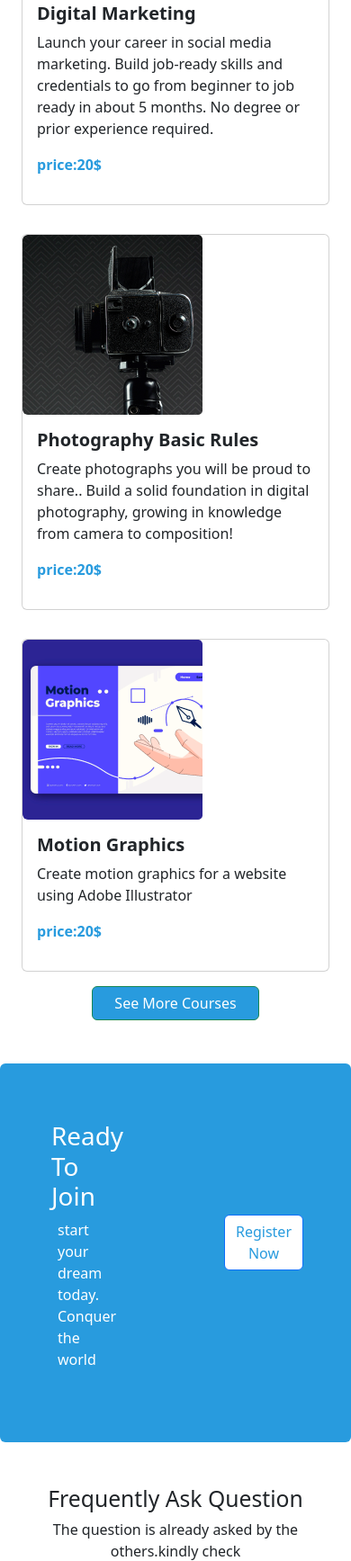
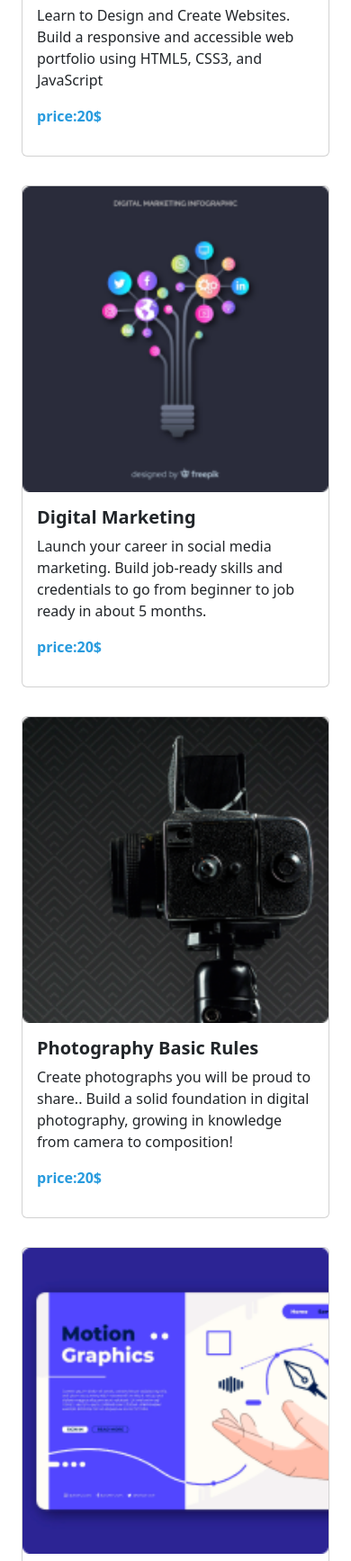
Before and after one commit to Neeta24/edTech-website, a plain HTML site: page index.html in a window 390 px wide. Shown: the part 2004-3739 px from the top of the page at 90% size. Drawn offline with nearby package versions, Linux system fonts and the light colour scheme.

Commit message:
responsive check

```diff
--- a/index.html
+++ b/index.html
@@ -40,8 +40,11 @@
 
                 </ul>
 
+               <div class="d-none d-md-block">
+                <button class="btn btn-outline-success reg-btn-border px-4" type="submit">Register</button>
 
-                <button class="btn btn-outline-success reg-btn-border px-4" type="submit">Register</button>
+               </div>
+
 
               </div>
             </div>
@@ -118,7 +121,7 @@
             <div class="card mb-3" style="max-width:648px;">
               <div class="row g-0">
                 <div class="col-md-4">
-                  <img src="images/course/course-1.png" class="img-fluid rounded-start" alt="...">
+                  <img src="images/course/course-1.png" class="img-fluid w-100 rounded-start" alt="...">
                 </div>
                 <div class="col-md-8">
                   <div class="card-body">
@@ -135,7 +138,7 @@
             <div class="card mb-3" style="max-width: 648px;">
               <div class="row g-0">
                 <div class="col-md-4">
-                  <img src="images/course/course-2.png" class="img-fluid rounded-start" alt="...">
+                  <img src="images/course/course-2.png" class="img-fluid w-100 rounded-start" alt="...">
                 </div>
                 <div class="col-md-8">
                   <div class="card-body">
@@ -151,7 +154,7 @@
             <div class="card mb-3" style="max-width:648px;">
               <div class="row g-0">
                 <div class="col-md-4">
-                  <img src="images/course/course-3.png" class="img-fluid rounded-start" alt="...">
+                  <img src="images/course/course-3.png" class="img-fluid w-100 rounded-start" alt="...">
                 </div>
                 <div class="col-md-8">
                   <div class="card-body">
@@ -167,12 +170,12 @@
             <div class="card mb-3" style="max-width: 648px;">
               <div class="row g-0">
                 <div class="col-md-4">
-                  <img src="images/course/course-4.png" class="img-fluid rounded-start" alt="...">
+                  <img src="images/course/course-4.png" class="img-fluid w-100 rounded-start" alt="...">
                 </div>
                 <div class="col-md-8">
                   <div class="card-body">
                     <h5 class="card-title fw-bold">Digital Marketing</h5>
-                    <p class="card-text">Launch your career in social media marketing. Build job-ready skills and credentials to go from beginner to job ready in about 5 months. No degree or prior experience required.</p>
+                    <p class="card-text">Launch your career in social media marketing. Build job-ready skills and credentials to go from beginner to job ready in about 5 months.</p>
                     <p class="fw-bolder price">price:20$</p>
                   </div>
                 </div>
@@ -183,7 +186,7 @@
             <div class="card mb-3" style="max-width:648px;">
               <div class="row g-0">
                 <div class="col-md-4">
-                  <img src="images/course/course-5.png" class="img-fluid rounded-start" alt="...">
+                  <img src="images/course/course-5.png" class="img-fluid  w-100 rounded-start" alt="...">
                 </div>
                 <div class="col-md-8">
                   <div class="card-body">
@@ -195,11 +198,12 @@
               </div>
             </div>
           </div>
+
           <div class="col-md-12 col-lg-6">
             <div class="card mb-3" style="max-width:648px;">
               <div class="row g-0">
                 <div class="col-md-4">
-                  <img src="images/course/course-6.png" class="img-fluid rounded-start" alt="...">
+                  <img src="images/course/course-6.png" class="img-fluid w-100 rounded-start" alt="...">
                 </div>
                 <div class="col-md-8">
                   <div class="card-body">
@@ -224,12 +228,12 @@
     <!-- discover end -->
     <!-- join section start here -->
     <section class="container mb-5">
-      <div class="row justify-content-between p-5 mt-5 bg-ready rounded">
-        <div class="col-4 col-md-12 col-lg-4 p-3 join-content">
+      <div class="row d-flex justify-content-between  p-5 mt-5 bg-ready rounded text-sm-center">
+        <div class="col-12 col-md-12 col-lg-4 p-3">
           <h1 class="text-white">Ready To Join</h1>
           <p class="text-white">start your dream today. Conquer the world</p>
         </div>
-        <div class="col-4 col-md-12 col-lg-4 join-top join-content  ">
+        <div class="col-12 col-md-12 col-lg-4  ">
 
           <!-- Button trigger modal -->
 <button type="button" class="btn btn-primary register-btn " data-bs-toggle="modal" data-bs-target="#exampleModal">
@@ -326,7 +330,7 @@
 
     <!-- companies part added -->
     <section class="container my-5 company">
-      <div class="container text-center">
+      <div class="container text-center d-lg-block d-sm-none d-md-none">
         <h2 class="fw-bolder mb-5">Trusted by over 800 companies</h2>
         <div class="row row-cols-2 row-cols-lg-6 g-2 g-lg-3">
           <div class="col">
--- a/style.css
+++ b/style.css
@@ -27,23 +27,3 @@ color:black;
 .foot-color{
     background-color: #161616;
 }
-
- /* responsive for tab */
-
-@media only screen and (max-width:834px) {
-    .join-content{
-        display: flex;
-        flex-direction: column;
-        justify-content: center;
-        align-items: center;
-    }
-    .join-top{
-        margin-top: -10%;
-    }
-    .company{
-        visibility:hidden;
-    }
-    .footer-top{
-        margin-top:-40%;
-    }
-}
```
